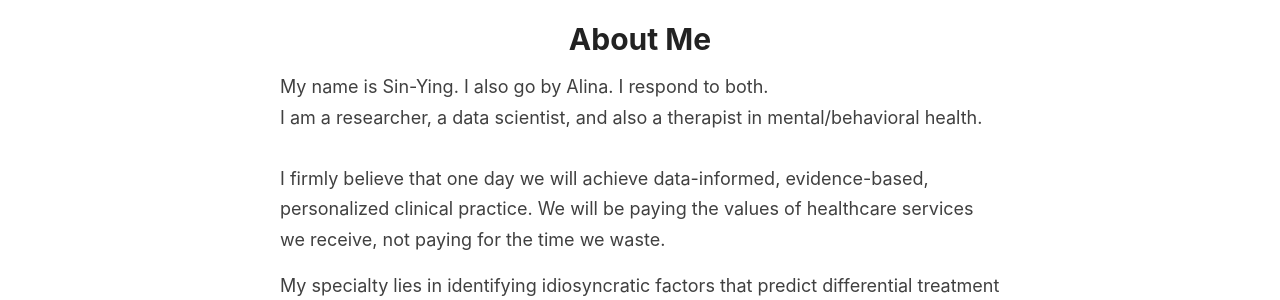
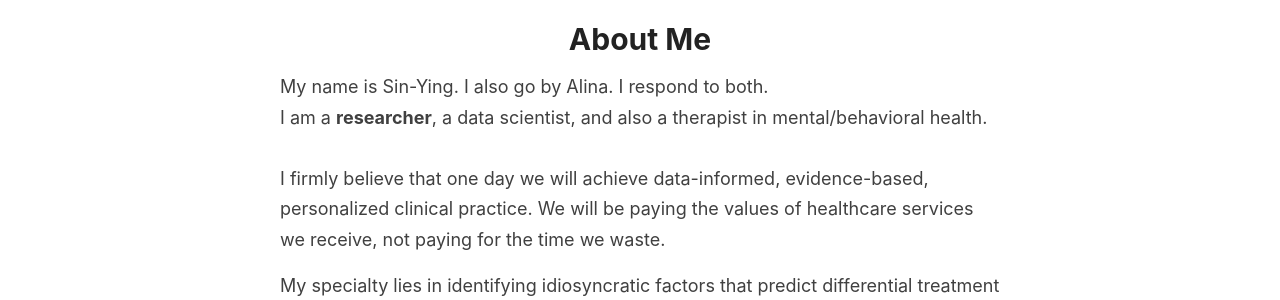
Before and after one commit to sin-ying-lin/sin-ying-lin.github.io, a Jekyll site: the page built from _pages/about.md, in a window 1280 px wide. Shown: the part 291-591 px from the top of the page. Built offline with Jekyll 4.4.1, drawn with Linux system fonts in a browser that asks for light colours.

```diff
--- a/_pages/about.md
+++ b/_pages/about.md
@@ -5,7 +5,7 @@ permalink: /about/
 ---
 
 My name is Sin-Ying. I also go by Alina. I respond to both. <br>
-I am a researcher, a data scientist, and also a therapist in mental/behavioral health. <br>
+I am a <b>researcher</b>, a data scientist, and also a therapist in mental/behavioral health. <br>
 <br>
 I firmly believe that one day we will achieve data-informed, evidence-based, personalized clinical practice. We will be paying the values of healthcare services we receive, not paying for the time we waste. <br>
 
```
